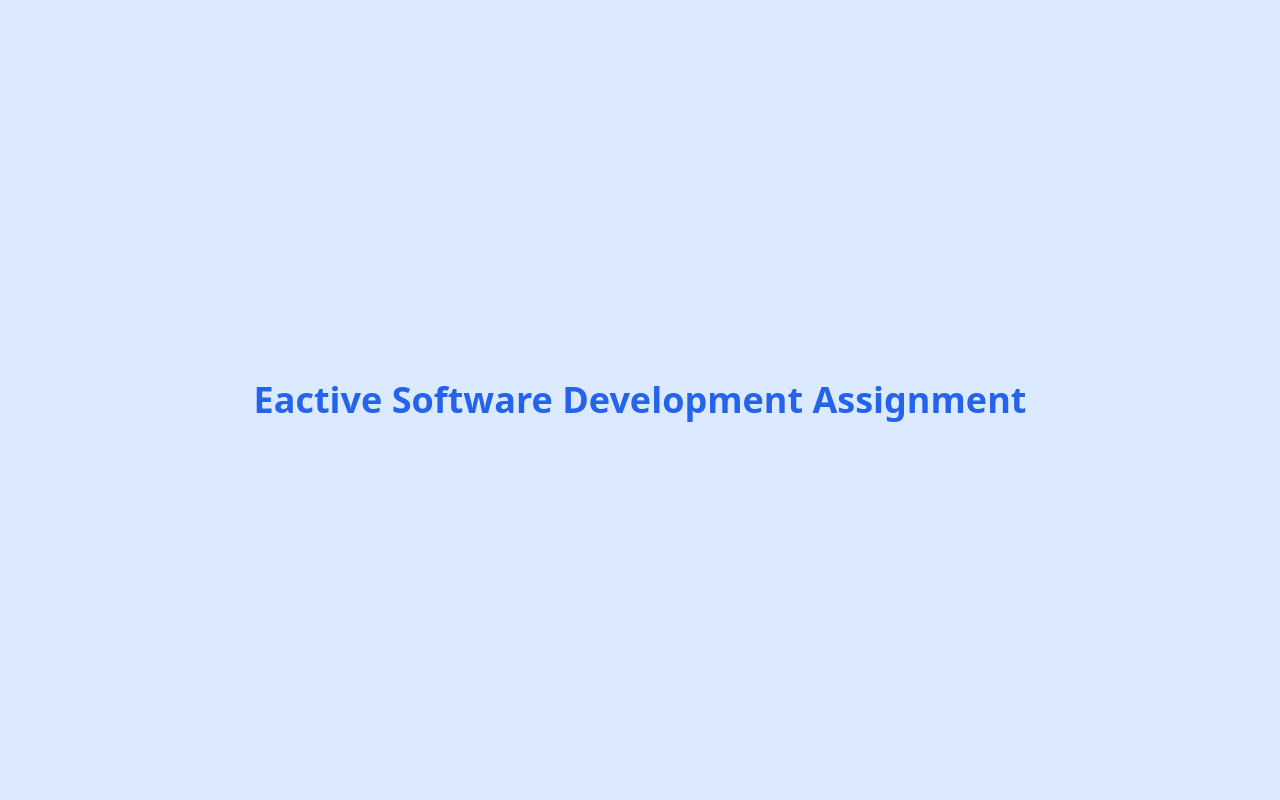
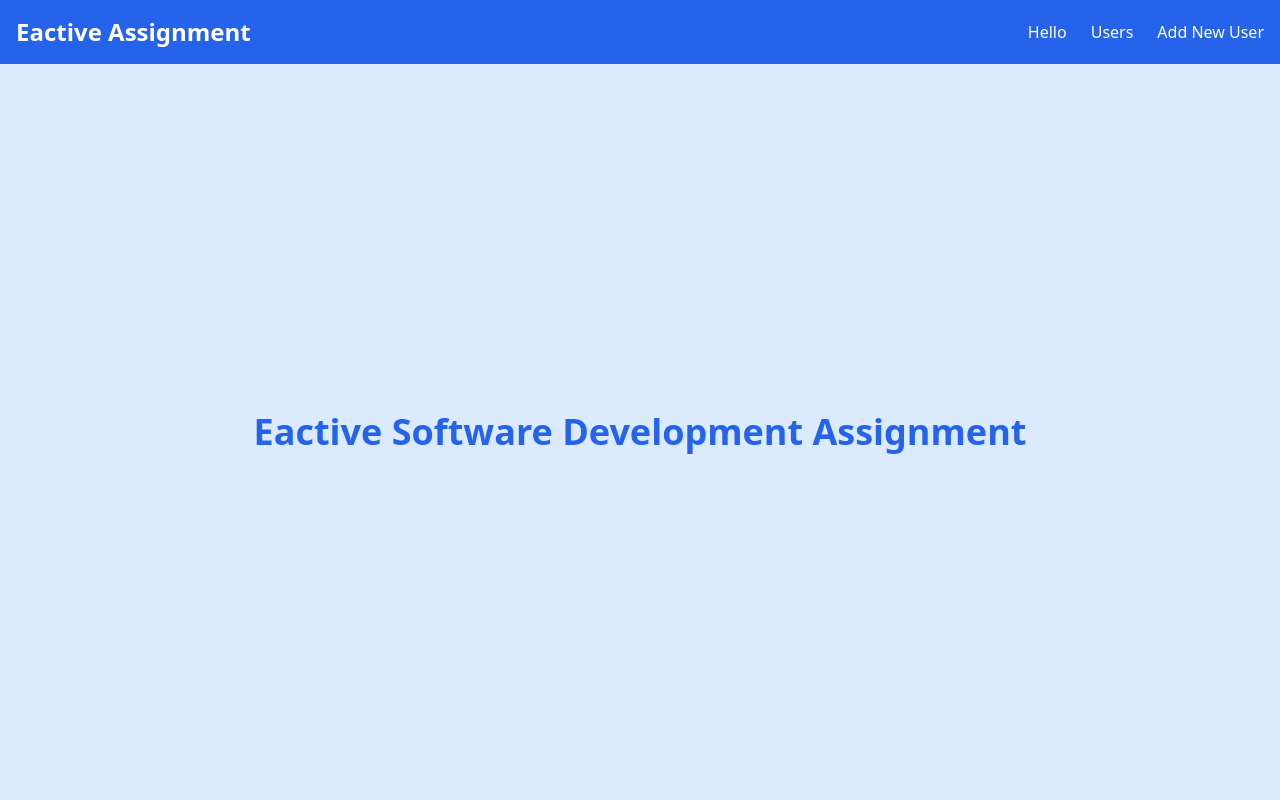
Before and after one commit to pawanuikey06/Assignment, a Flask app: page / in a window 1280 px wide. Run offline with Flask 3, Linux system fonts and the light colour scheme; some libraries are stand-ins or nearby versions.

Commit message:
Home Page edit

```diff
--- a/app.py
+++ b/app.py
@@ -92,5 +92,6 @@ def user_detail(id):
         return redirect(url_for('users'))
 
 
+
 if __name__ == '__main__':
     app.run(debug=True)
--- a/templates/home.html
+++ b/templates/home.html
@@ -7,9 +7,27 @@
     <!-- Tailwind CSS CDN -->
     <script src="https://cdn.tailwindcss.com"></script>
 </head>
-<body class="bg-blue-100 flex justify-center items-center h-screen">
+<body class="bg-blue-100 min-h-screen">
 
-    <h1 class="text-4xl font-bold text-blue-600"> Eactive Software Development Assignment</h1>
+    <!-- Navbar -->
+    <nav class="bg-blue-600 text-white p-4">
+        <div class="container mx-auto flex justify-between items-center">
+            <h1 class="text-2xl font-bold">Eactive Assignment</h1>
+            <ul class="flex space-x-6">
+                <li><a href="{{ url_for('hello') }}">Hello</a></li>
+                <li><a href="{{ url_for('users') }}" class="hover:underline">Users</a></li>
+                <li><a href="{{ url_for('new_user') }}" class="hover:underline">Add New User</a></li>
+            </ul>
+        </div>
+    </nav>
+
+    <!-- Hero Section -->
+    <section class="flex justify-center items-center h-[calc(100vh-64px)]">
+        <h1 class="text-4xl font-bold text-blue-600 text-center">Eactive Software Development Assignment</h1>
+    </section>
+
+
+
 
 </body>
 </html>
```
